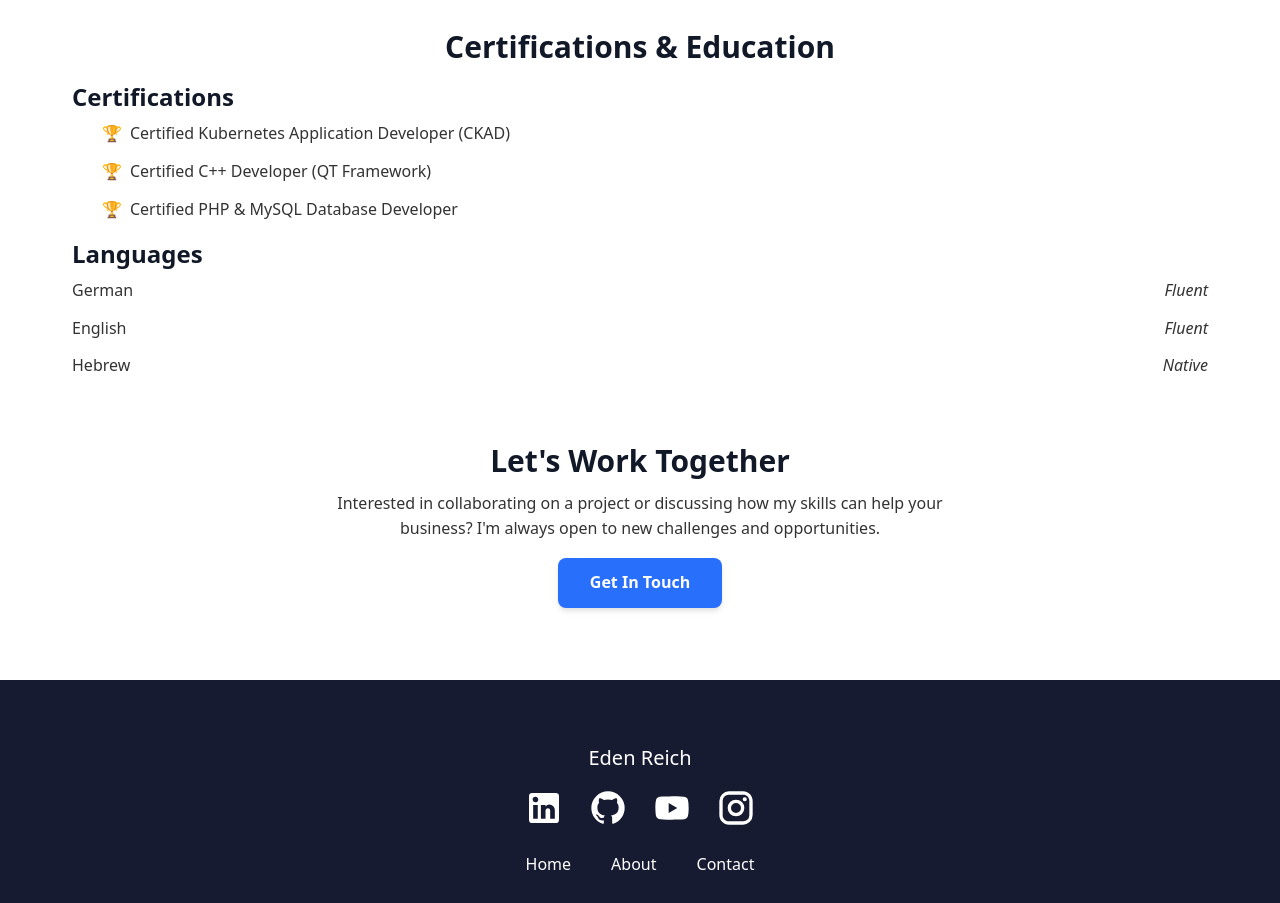
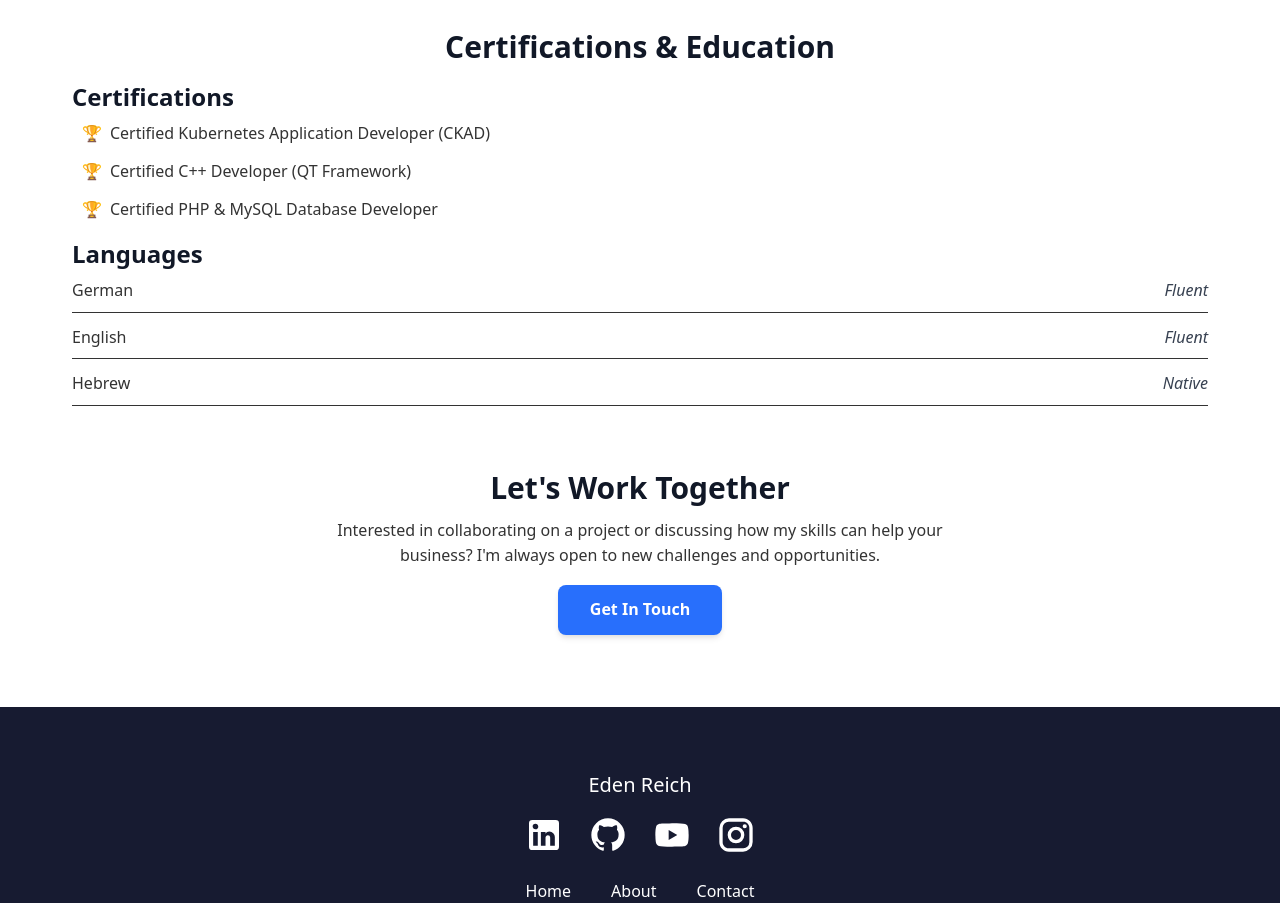
Before and after one commit to edenreich/engineering-blog, a Next.js app: page /about in a window 1280 px wide. Shown: the part 2920-3823 px from the top of the page. Built offline with nearby package versions, Linux system fonts and the light colour scheme.

Commit message:
style: update list item margin for improved alignment
Signed-off-by: Eden Reich <eden.reich@gmail.com>

```diff
--- a/app/about/page.tsx
+++ b/app/about/page.tsx
@@ -168,17 +168,17 @@ I can confidently attest to his senior-level expertise.`,
 
           <h3 className="text-2xl font-bold mb-4">Languages</h3>
           <div className="space-y-3">
-            <div className="flex items-center justify-between">
-              <span>German</span>
-              <span className="italic">Fluent</span>
+            <div className="flex items-center justify-between border-b pb-2">
+              <span className="font-medium">German</span>
+              <span className="italic text-gray-700">Fluent</span>
             </div>
-            <div className="flex items-center justify-between">
-              <span>English</span>
-              <span className="italic">Fluent</span>
+            <div className="flex items-center justify-between border-b pb-2">
+              <span className="font-medium">English</span>
+              <span className="italic text-gray-700">Fluent</span>
             </div>
-            <div className="flex items-center justify-between">
-              <span>Hebrew</span>
-              <span className="italic">Native</span>
+            <div className="flex items-center justify-between border-b pb-2">
+              <span className="font-medium">Hebrew</span>
+              <span className="italic text-gray-700">Native</span>
             </div>
           </div>
         </div>
--- a/styles/globals.css
+++ b/styles/globals.css
@@ -279,7 +279,7 @@ ol {
 }
 
 li {
-  margin-left: 30px;
+  margin-left: 10px;
 }
 
 /* Tables */
```
